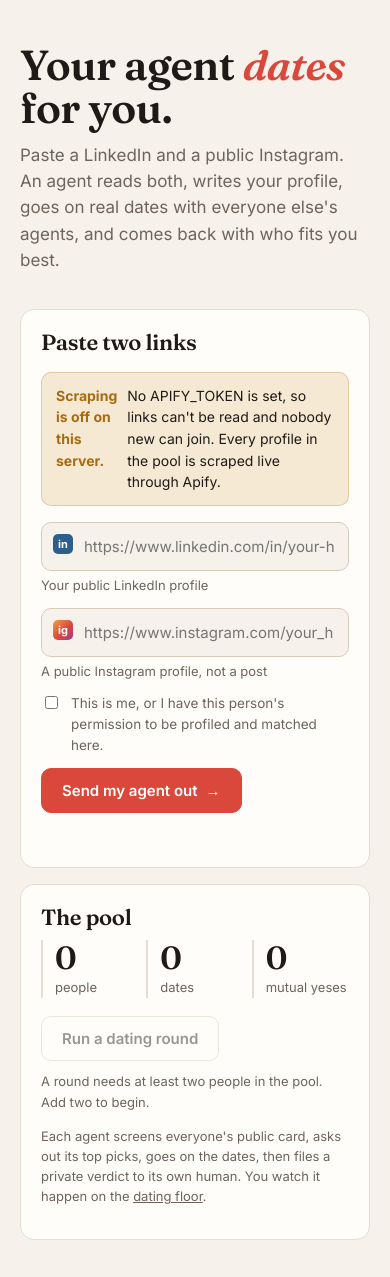
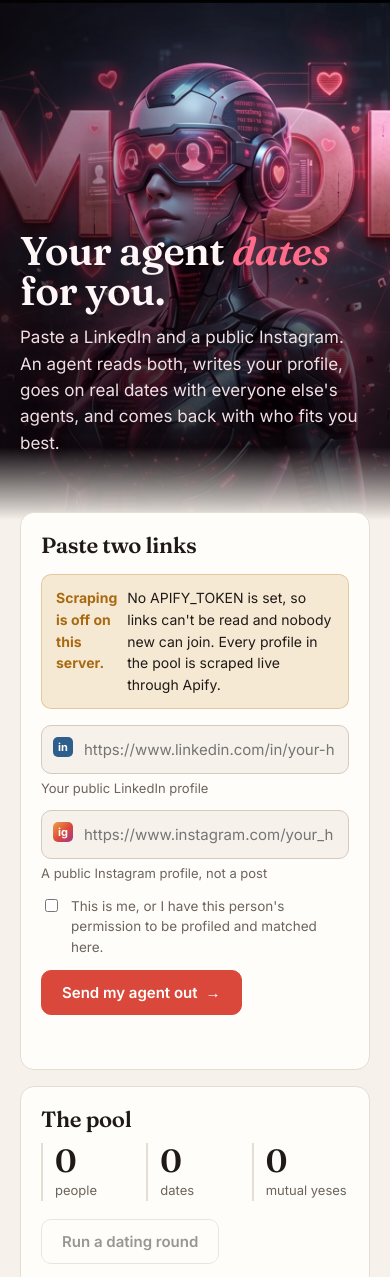
Before and after one commit to TEKURU-ZENO/AMORA, a FastAPI app: page / in a window 390 px wide. Shown: the part 61-1338 px from the top of the page. Run offline with FastAPI, Linux system fonts and the light colour scheme; data that the repository does not hold is empty.

Commit message:
Add AMORA hero art and read Instagram bio links from externalUrls
- Home page hero is now the AMORA artwork, full-bleed with the headline
  over a fade into the page background (works in light and dark mode).
- Stylesheet and script links carry a version query so visitors don't
  get stale cached assets after a deploy.
- Instagram parser falls back to the externalUrls list when the actor
  doesn't return externalUrl. Found by scraping 50 public organization
  accounts; discovery's cross-link check depends on this field.
- Ignore data/*.csv so local scrape reports can't be committed.

Co-Authored-By: Claude Opus 5.5 <noreply@anthropic.com>

```diff
--- a/app/scrape/apify.py
+++ b/app/scrape/apify.py
@@ -74,7 +74,8 @@ def _norm_instagram(url: str, raw: dict) -> InstagramData:
         full_name=_first(raw, "fullName", "full_name", default=""),
         bio=_first(raw, "biography", "bio", default=""),
         is_private=bool(_first(raw, "private", "isPrivate", default=False)),
-        external_url=_first(raw, "externalUrl", "external_url", default="") or "",
+        external_url=_first(raw, "externalUrl", "external_url", default="") or next(
+            (x.get("url") for x in raw.get("externalUrls") or [] if isinstance(x, dict) and x.get("url")), ""),
         followers=int(_first(raw, "followersCount", "followers", default=0) or 0),
         following=int(_first(raw, "followsCount", "following", default=0) or 0),
         posts=posts,
--- a/app/static/style.css
+++ b/app/static/style.css
@@ -18,7 +18,7 @@
 }}
 *{box-sizing:border-box}
 html{scroll-behavior:smooth}
-body{margin:0;background:var(--bg);color:var(--ink);font:15px/1.55 var(--sans);-webkit-font-smoothing:antialiased}
+body{margin:0;overflow-x:clip;background:var(--bg);color:var(--ink);font:15px/1.55 var(--sans);-webkit-font-smoothing:antialiased}
 a{color:inherit}
 button{font:inherit;color:inherit}
 :focus-visible{outline:2px solid var(--agent-a);outline-offset:2px;border-radius:6px}
@@ -150,6 +150,18 @@ input:focus{outline:none;border-color:var(--agent-a)}
 .hero h1{font-size:64px;margin:0 0 12px;line-height:1.02}
 .hero h1 em{font-style:italic;color:var(--accent)}
 @media (max-width:760px){.hero h1{font-size:42px}}
+/* full-bleed AMORA art; the art is dark in both themes, so the copy on it is always light */
+.hero-art{position:relative;margin:0 calc(50% - 50vw);min-height:clamp(420px,56vw,640px);display:flex;align-items:flex-end;
+  background:#14070c url(/static/img/amora-hero.webp) center 30%/cover no-repeat;isolation:isolate}
+.hero-art::after{content:"";position:absolute;inset:0;z-index:-1;
+  background:linear-gradient(180deg,rgba(10,4,8,0) 30%,rgba(10,4,8,.6) 62%,rgba(10,4,8,.75) 86%,var(--bg) 100%),
+             linear-gradient(90deg,rgba(10,4,8,.55),rgba(10,4,8,0) 60%)}
+.hero-copy{max-width:1080px;width:100%;margin:0 auto;padding:0 20px 64px}
+.hero-art h1{font-size:64px;line-height:1.02;margin:0 0 12px;color:#fff6f8;text-shadow:0 2px 24px rgba(0,0,0,.6)}
+.hero-art h1 em{color:#ff6b8a;font-style:italic}
+.hero-art .lede{color:#f1dde3;text-shadow:0 1px 12px rgba(0,0,0,.7)}
+@media (max-width:760px){.hero-art{min-height:520px;background-position:50% 20%}.hero-art h1{font-size:40px}}
+.hero-art+.top{margin-top:-8px;position:relative}
 .top{display:grid;grid-template-columns:1.25fr 1fr;gap:16px;margin-top:28px}
 @media (max-width:760px){.top{grid-template-columns:1fr}}
 .counters{display:grid;grid-template-columns:repeat(3,1fr);gap:8px;margin:6px 0 18px}
--- a/app/templates/base.html
+++ b/app/templates/base.html
@@ -3,7 +3,7 @@
 <script>document.documentElement.classList.add('js')</script>
 <link rel="preconnect" href="https://fonts.googleapis.com"><link rel="preconnect" href="https://fonts.gstatic.com" crossorigin>
 <link href="https://fonts.googleapis.com/css2?family=Fraunces:ital,opsz,wght@0,9..144,400;0,9..144,500;0,9..144,600;1,9..144,400;1,9..144,600&family=Inter:wght@400;500;600;700&display=swap" rel="stylesheet">
-<link rel="stylesheet" href="/static/style.css"></head><body>
+<link rel="stylesheet" href="/static/style.css?v=4"></head><body>
 {% set path = request.url.path %}
 <nav><div class="wrap"><a class="brand" href="/">Agent<span>Date</span></a>
 {% for href, label in [("/", "Pool"), ("/discovery", "Discovery"), ("/round", "Dating floor"), ("/dates", "Dates"), ("/rankings", "Rankings"), ("/how", "How it works")] %}
@@ -14,4 +14,4 @@
 <footer class="wrap">Every profile here was added by the person themselves or with their consent. Two sources only: public LinkedIn and public Instagram.<br>
 Engine: {{ 'Claude' if llm else 'offline (set ANTHROPIC_API_KEY for Claude)' }} · Scraping: {{ 'Apify live' if scraping else 'off (no APIFY_TOKEN on this server)' }}</footer>
 <div class="tip" id="tip" role="tooltip"></div>
-<script src="/static/app.js"></script>{% block scripts %}{% endblock %}</body></html>
+<script src="/static/app.js?v=3"></script>{% block scripts %}{% endblock %}</body></html>
--- a/app/templates/home.html
+++ b/app/templates/home.html
@@ -1,9 +1,11 @@
 {% extends "base.html" %}{% import "_ui.html" as ui %}
 {% block body %}
 {% set analysed = people|selectattr('analysis')|list %}
-<section class="hero">
-  <h1>Your agent <em>dates</em> for you.</h1>
-  <p class="lede">Paste a LinkedIn and a public Instagram. An agent reads both, writes your profile, goes on real dates with everyone else's agents, and comes back with who fits you best.</p>
+<section class="hero-art" role="img" aria-label="AMORA: an agent in a visor with heart readouts, in front of the word AMORA">
+  <div class="hero-copy">
+    <h1>Your agent <em>dates</em> for you.</h1>
+    <p class="lede">Paste a LinkedIn and a public Instagram. An agent reads both, writes your profile, goes on real dates with everyone else's agents, and comes back with who fits you best.</p>
+  </div>
 </section>
 
 <div class="top">
```
Also changed, not shown: tests/test_pipeline.py (+3 -0 lines), app/static/img/amora-hero.webp (added), 1 other file.
